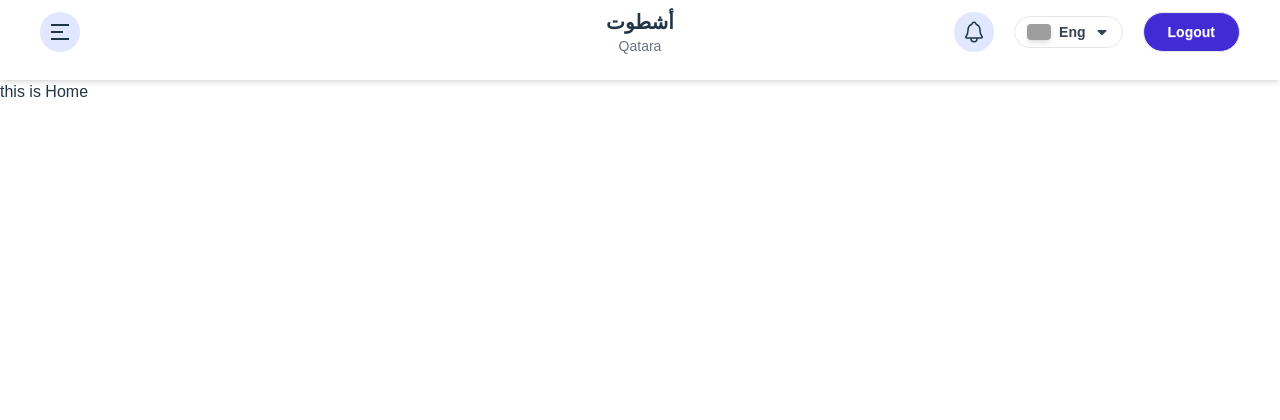
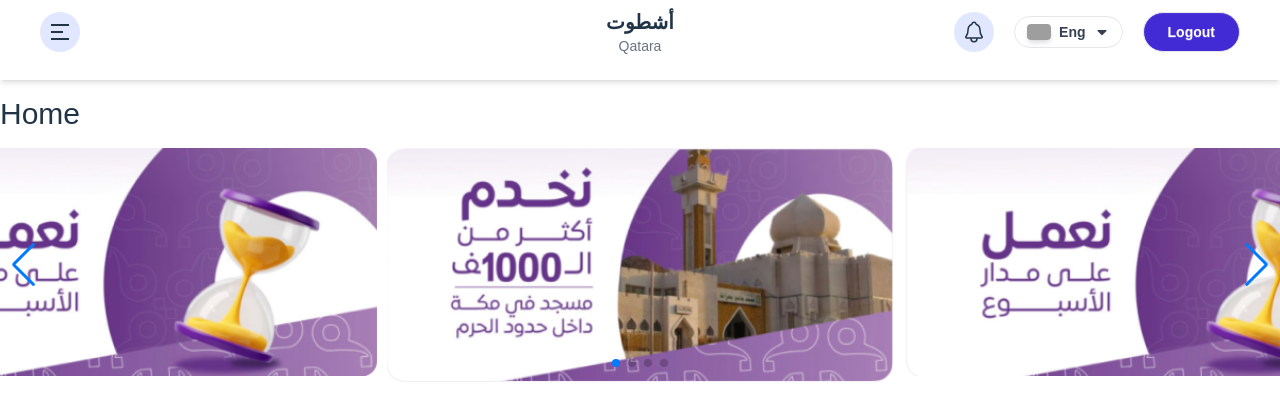
Before and after one commit to shaikTazUddin01/Sofof_Tech_Job_Task, a React (Vite) app: page / in a window 1280 px wide. Shown: the top 420 px of the page. Built offline with nearby package versions, Linux system fonts and the light colour scheme; grey boxes are pictures that could not be loaded.

Commit message:
added hero section

```diff
--- a/package.json
+++ b/package.json
@@ -15,6 +15,7 @@
     "react-dom": "^19.1.0",
     "react-icons": "^5.5.0",
     "react-router-dom": "^7.6.2",
+    "swiper": "^11.2.8",
     "tailwindcss": "^4.1.10"
   },
   "devDependencies": {
--- a/src/component/home/hero.jsx
+++ b/src/component/home/hero.jsx
@@ -1,36 +1,39 @@
-import React from 'react';
-import { Swiper, SwiperSlide } from 'swiper/react';
-import { Navigation, Pagination, Autoplay } from 'swiper/modules';
-import 'swiper/css';
-import 'swiper/css/navigation';
-import 'swiper/css/pagination';
+import React from "react";
+import { Swiper, SwiperSlide } from "swiper/react";
+import "swiper/css";
+import "swiper/css/pagination";
+import "swiper/css/navigation";
+import { Navigation, Pagination } from "swiper/modules";
+import img1 from "../../assets/slider/1.png";
+import img2 from "../../assets/slider/2.png";
 
-const Hero = () => {
+const images = [img1, img2, img1, img2];
+
+const Slider = () => {
   return (
-    <div className="hero-section">
+    <div className="w-full ">
+        <h1 className="text-3xl my-4">Home</h1>
       <Swiper
-        modules={[Navigation, Pagination, Autoplay]}
-        spaceBetween={0}
-        slidesPerView={1}
-        navigation
+        spaceBetween={10}
+        slidesPerView={2.5}
+        centeredSlides={true}
+        loop={true}
         pagination={{ clickable: true }}
-        autoplay={{ delay: 3000, disableOnInteraction: false }}
-        loop={true}
-        className="hero-swiper"
+        navigation={true}
+        modules={[Pagination, Navigation]}
       >
-        <SwiperSlide>
-          <div className="slide-content">
-            <img src="/src/assets/slider/1.png" alt="Slide 1" />
-          </div>
-        </SwiperSlide>
-        <SwiperSlide>
-          <div className="slide-content">
-            <img src="/src/assets/slider/2.png" alt="Slide 2" />
-          </div>
-        </SwiperSlide>
+        {images.map((img, idx) => (
+          <SwiperSlide key={idx}>
+            <img
+              src={img}
+              alt={`slider-${idx}`}
+              className="rounded-xl w-full h-auto object-cover"
+            />
+          </SwiperSlide>
+        ))}
       </Swiper>
     </div>
   );
 };
 
-export default Hero;
+export default Slider;
--- a/src/pages/home.jsx
+++ b/src/pages/home.jsx
@@ -1,9 +1,10 @@
 import React from 'react';
+import HeroArea from '../component/home/hero';
 
 const Home = () => {
     return (
         <div>
-            <h1>this is Home</h1>
+            <HeroArea/>
         </div>
     );
 };
```
Also changed, not shown: 1 other file (tests, documents, lock files or other folders).
